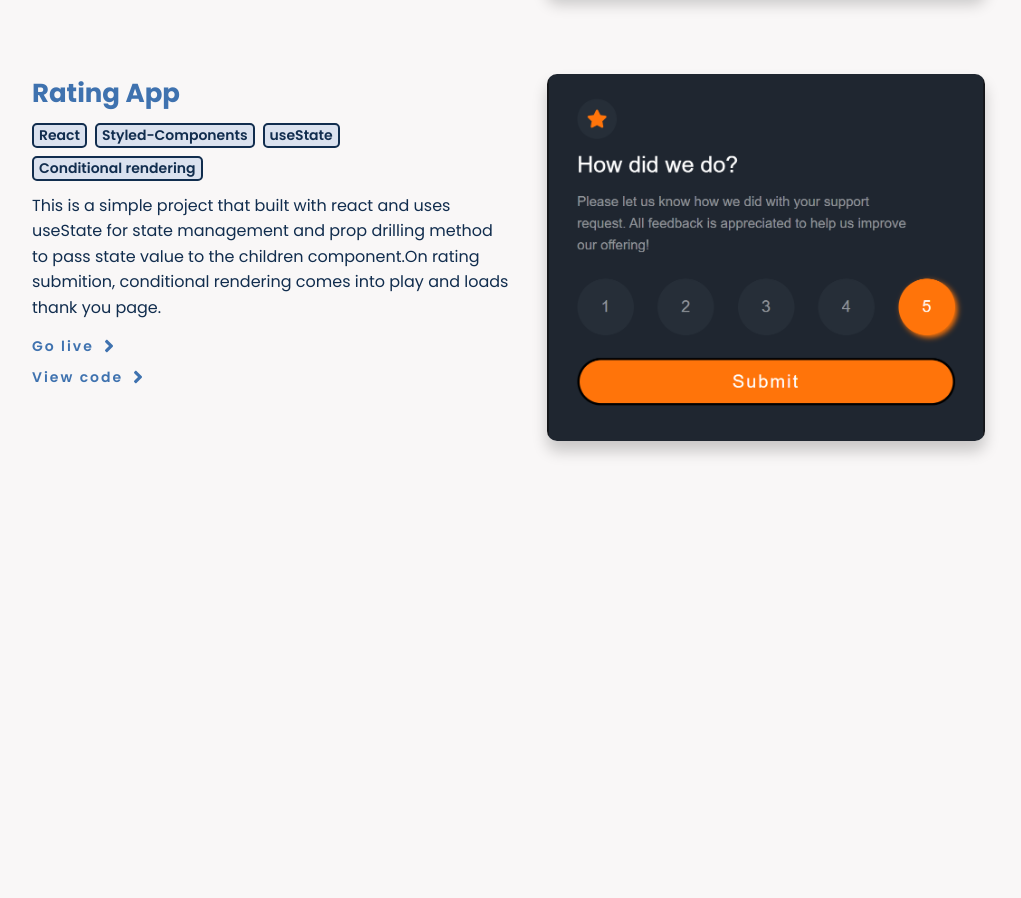
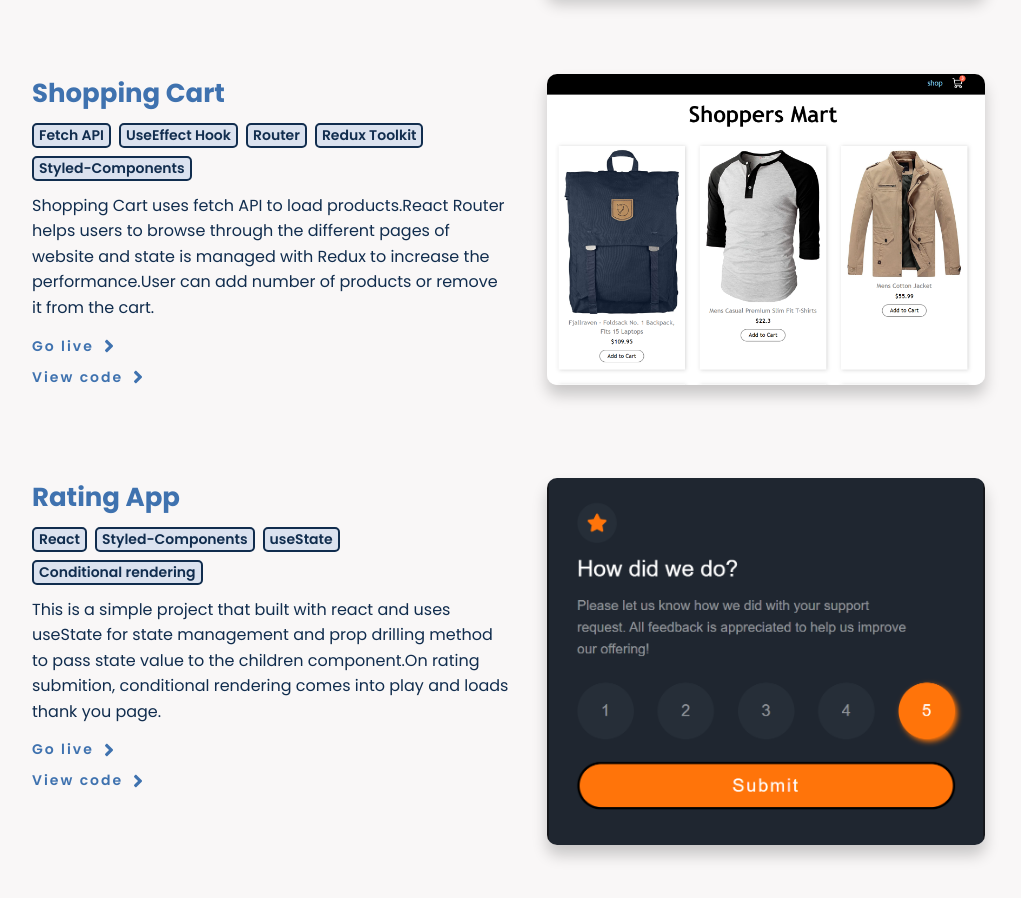
Before and after one commit to mila9n/Portfolio, a React (Create React App) app: page / in a window 1280 px wide. Shown: the part 2500-3398 px from the top of the page, without its empty margins (139-1160 px from the left). Before the commit the page ends 3087 px from the top, so only its background shows below. Built offline with nearby package versions, Linux system fonts and the light colour scheme.

Commit message:
New project data added

```diff
--- a/src/Components/ProjectsData.js
+++ b/src/Components/ProjectsData.js
@@ -24,6 +24,21 @@ export default [
     live: "https://todo-app-22.netlify.app",
   },
   {
+    title: "Shopping Cart",
+    tags: [
+      "Fetch API",
+      "UseEffect Hook",
+      "Router",
+      "Redux Toolkit",
+      "Styled-Components",
+    ],
+    description:
+      "Shopping Cart uses fetch API to load products.React Router helps users to browse through the different pages of website and state is managed with Redux to increase the performance.User can add number of products or remove it from the cart.",
+    img: "./images/shopping cart.png",
+    link: "https://github.com/mila9n/Shopping-Cart",
+    live: "https://shopping-cart-222.netlify.app/",
+  },
+  {
     title: "Rating App",
     tags: ["React", "Styled-Components", "useState", "Conditional rendering"],
     description:
```
Also changed, not shown: public/images/shopping cart.png (added).
